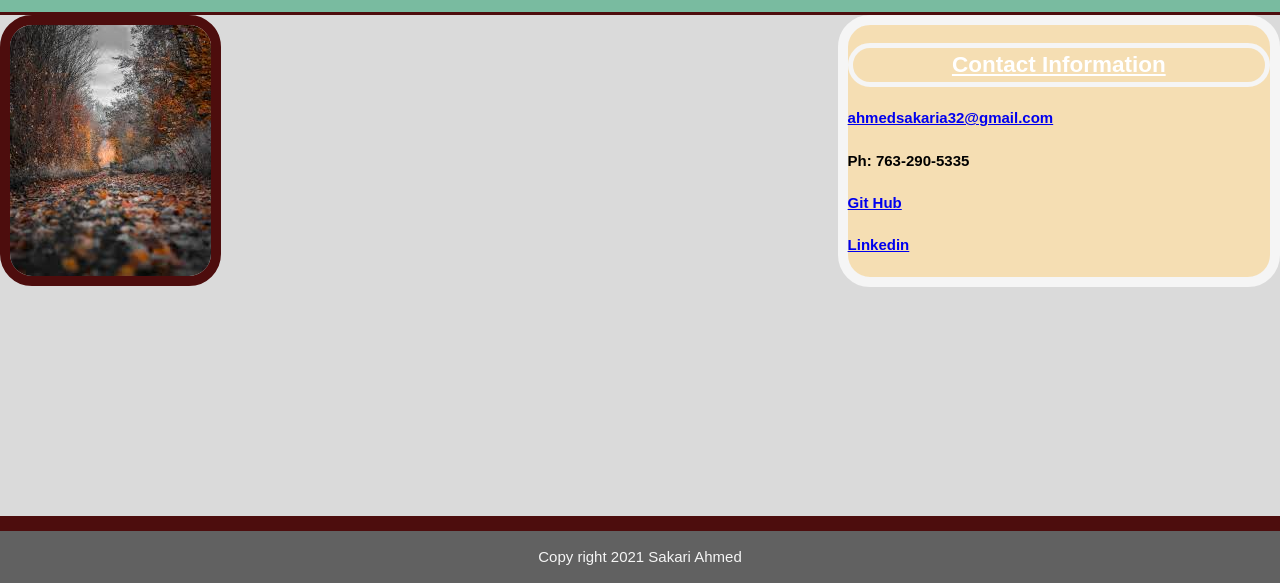
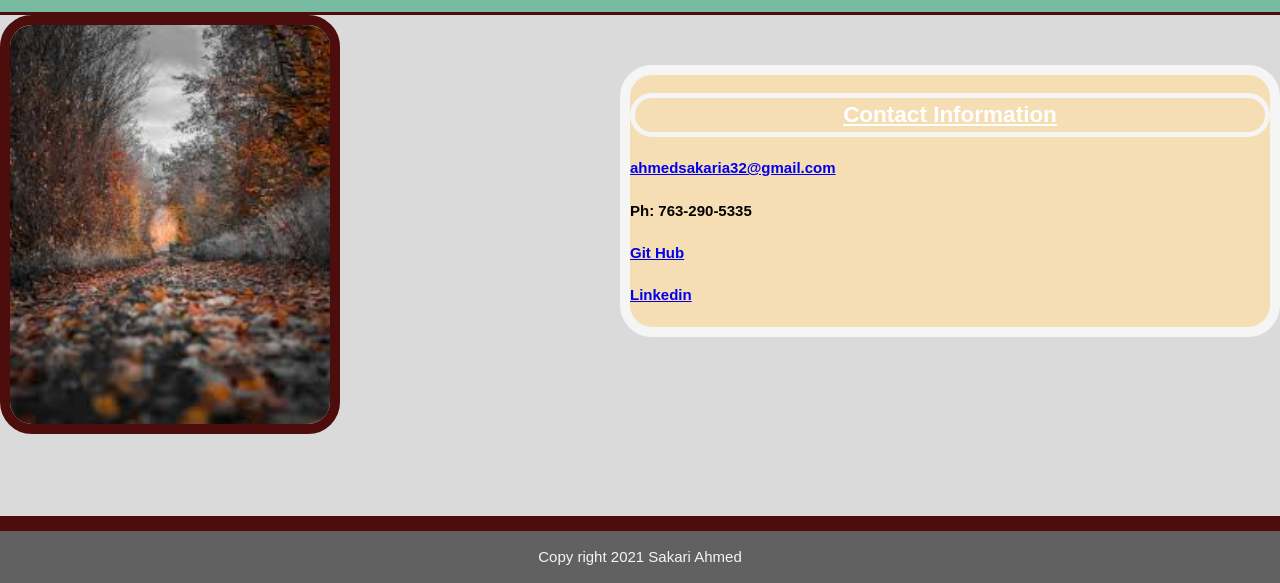
Before and after one commit to Sakaria-Qcorp/Porfolio, a plain HTML site: page html/contactMe.html in a window 1280 px wide. Shown: the part 217-800 px from the top of the page. Drawn offline with Linux system fonts and the light colour scheme.

Commit message:
edited the contact me page and link the html for the resume page

```diff
--- a/assets/css/style.css
+++ b/assets/css/style.css
@@ -113,8 +113,9 @@ aside a{
     }
 }
 .contactsImg{
-    max-width: 600px;
-    max-height: 600px;
+    margin-top: 0;
+    width:25%;
+    height: 25%;
 }
 .skillsBox {
     text-decoration: none;
@@ -171,11 +172,12 @@ text-decoration: underline;
 
 }
 .background2{
+    margin-top:50px;
     background-color:wheat;
     border: 10px solid whitesmoke;
     border-radius:2rem;
-    width:100px;
-    width:33%;
+    width: 50%;
+    height: 50%;
     float: right;
 
 
```
Also changed, not shown: index.html (+1 -1 lines).
